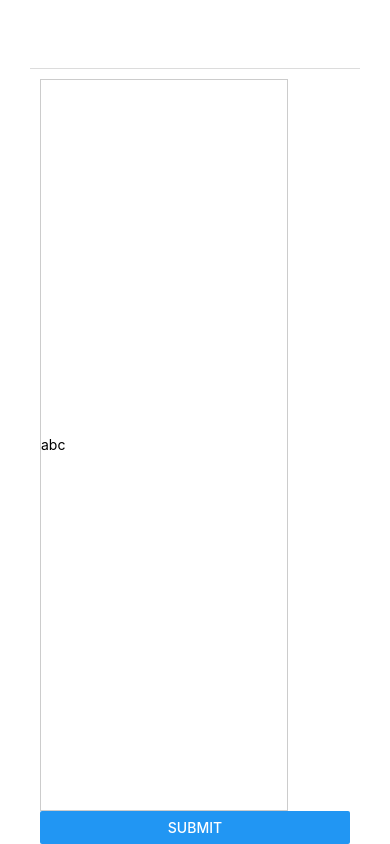
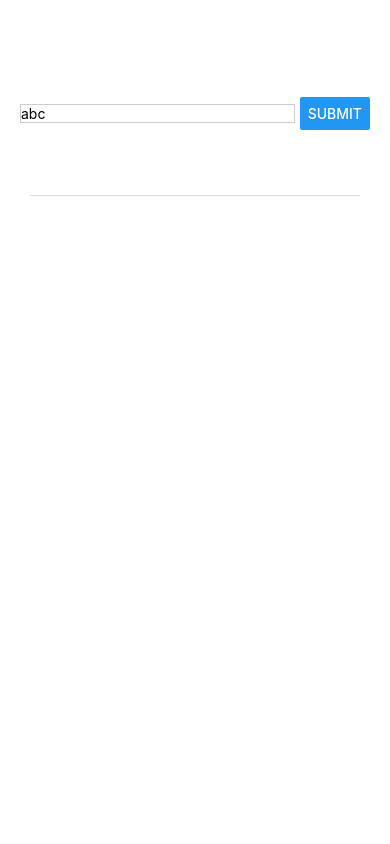
Before and after one commit to BKazimy/NotifierApp, a React Native app: screen / in a window 390 px wide. Built offline with nearby package versions, Linux system fonts and the light colour scheme.

Commit message:
Oct 29, 2024, 5:12 PM

```diff
--- a/App.js
+++ b/App.js
@@ -147,6 +147,18 @@ const styles = StyleSheet.create({
     // borderColor: 'red',
   },
 
+  toDoContainer: {
+    flex: 5,
+
+    marginHorizontal: 10,
+    paddingHorizontal: 10,
+    paddingTop: 10,
+    marginTop: '5%',
+
+    borderTopWidth: 1,
+    borderTopColor: 'gainsboro',
+  },
+
   // container: {
   //   flex: 1,
   //   backgroundColor: '#fff',
--- a/components/todoInput.js
+++ b/components/todoInput.js
@@ -14,7 +14,7 @@ function TodoInput(props) {
     }
 
     return (
-        <View style={styles.toDoContainer}>
+        <View style={styles.inputContainer}>
             <TextInput
                 style={styles.textInput}
                 placeholder='Your Text?'
@@ -32,18 +32,6 @@ function TodoInput(props) {
 export default TodoInput;
 
 const styles = StyleSheet.create({
-
-  toDoContainer: {
-    flex: 5,
-
-    marginHorizontal: 10,
-    paddingHorizontal: 10,
-    paddingTop: 10,
-    marginTop: '5%',
-
-    borderTopWidth: 1,
-    borderTopColor: 'gainsboro',
-  },
 
   inputContainer: {
     flexDirection: 'row',
```
